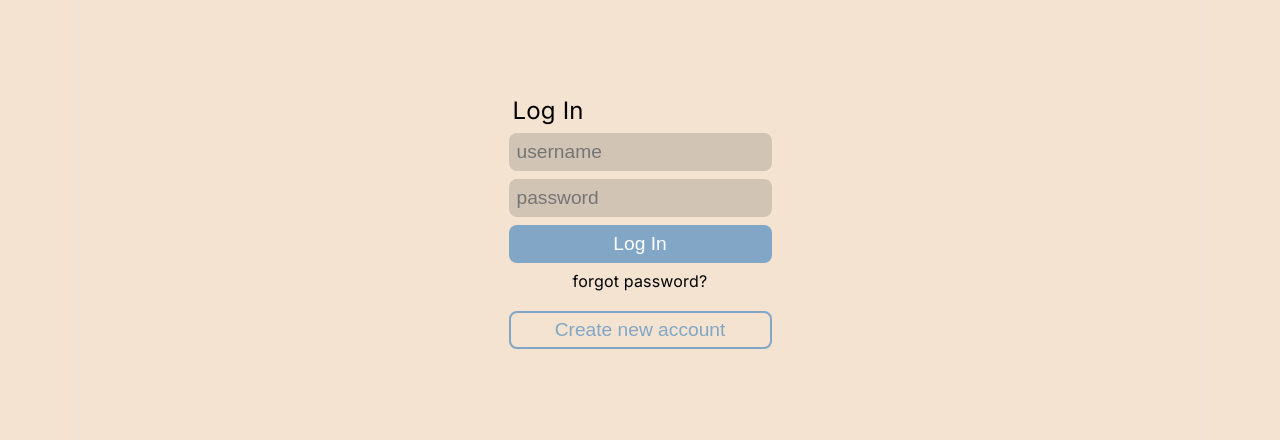
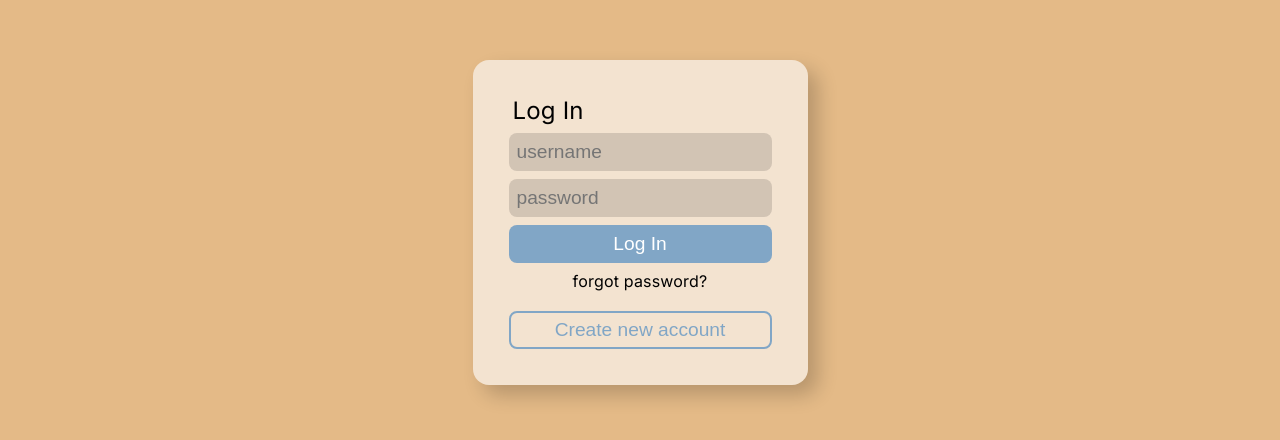
Before and after one commit to 4050FashionProject/4050FinalProject, a React (Vite) app in the folder frontend/: page /login in a window 1280 px wide. Shown: the part 178-618 px from the top of the page. Built offline with nearby package versions, Linux system fonts and the light colour scheme.

Commit message:
fix: ui changes

```diff
--- a/frontend/src/index.css
+++ b/frontend/src/index.css
@@ -1,7 +1,8 @@
 :root {
   --text: #000;
   --text-h: #08060d;
-  --bg: #F3E3D0;
+  --paper: #F3E3D0;
+  --bg: #e4ba87;
   --border: #e5e4e7;
   --code-bg: #f4f3ec;
   --accent: #D2C4B4;
@@ -31,7 +32,8 @@
   :root {
     --text: #000;
     --text-h: #f3f4f6;
-    --bg: #F3E3D0;
+    --paper: #F3E3D0;
+    --bg: #efd4b4;
     --border: #2e303a;
     --code-bg: #1f2028;
     --accent: #D2C4B4;
@@ -56,7 +58,7 @@ body {
   max-width: 100%;
   margin: 0 auto;
   text-align: center;
-  border-inline: 1px solid var(--border);
+  /*border-inline: 1px solid var(--border);*/
   min-height: 100svh;
   display: flex;
   flex-direction: column;
--- a/frontend/src/styles/LoginPage.css
+++ b/frontend/src/styles/LoginPage.css
@@ -2,6 +2,12 @@
 form {
     flex-direction: column;
     display: flex;
+    background-color: var(--paper);
+    padding: 32px;
+    border-radius: 16px;
+    max-width: 400px;
+    margin: auto;
+    box-shadow: 10px 10px 20px rgba(0, 0, 0, 0.2);
 }
 
 form h2 {
@@ -21,8 +27,3 @@ form a {
     margin-top: 4px;
     margin-bottom: 16px;
 }
-
-form {
-    max-width: 400px;
-    margin: auto;
-}
--- a/frontend/src/styles/NavBar.css
+++ b/frontend/src/styles/NavBar.css
@@ -10,7 +10,7 @@ nav {
     justify-content: space-between;
     padding: 8px;
     position: fixed;
-    bottom: 16px;
+    bottom: 8px;
     width: 90%;
     margin: 32px;
 }
--- a/frontend/src/styles/RegisterPage.css
+++ b/frontend/src/styles/RegisterPage.css
@@ -2,6 +2,12 @@
 form {
     flex-direction: column;
     display: flex;
+    background-color: var(--paper);
+    padding: 32px;
+    border-radius: 16px;
+    max-width: 400px;
+    margin: auto;
+    box-shadow: 10px 10px 20px rgba(0, 0, 0, 0.2);
 }
 
 form h2 {
@@ -21,8 +27,3 @@ form a {
     margin-top: 4px;
     margin-bottom: 16px;
 }
-
-form {
-    max-width: 400px;
-    margin: auto;
-}
```
